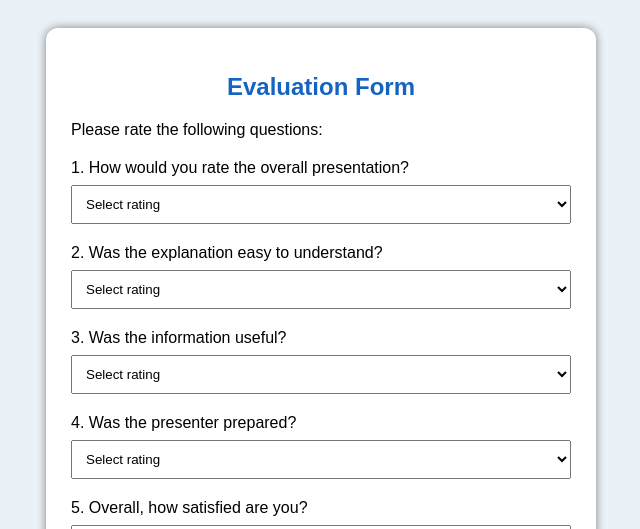
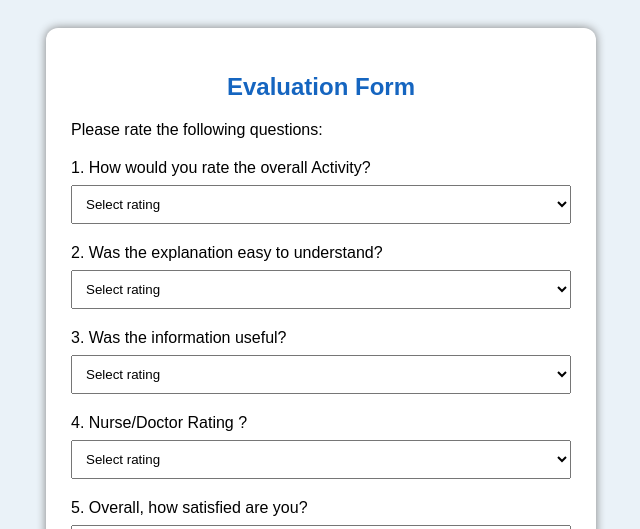
Before and after one commit to User23-b/rating-and-feedback, a plain HTML site: page index.html in a window 1280 px wide. Shown: the top 529 px of the page, without its empty margins (319-959 px from the left). Drawn offline with Linux system fonts and the light colour scheme.

Commit message:
Update questions in evaluation form

```diff
--- a/index.html
+++ b/index.html
@@ -16,7 +16,7 @@
     <form id="evaluationForm">
 
         <div class="question">
-            1. How would you rate the overall presentation?
+            1. How would you rate the overall Activity?
             <select required>
                 <option value="">Select rating</option>
                 <option>Excellent</option>
@@ -49,7 +49,7 @@
         </div>
 
         <div class="question">
-            4. Was the presenter prepared?
+            4.  Nurse/Doctor Rating ?
             <select required>
                 <option value="">Select rating</option>
                 <option>Excellent</option>
```
